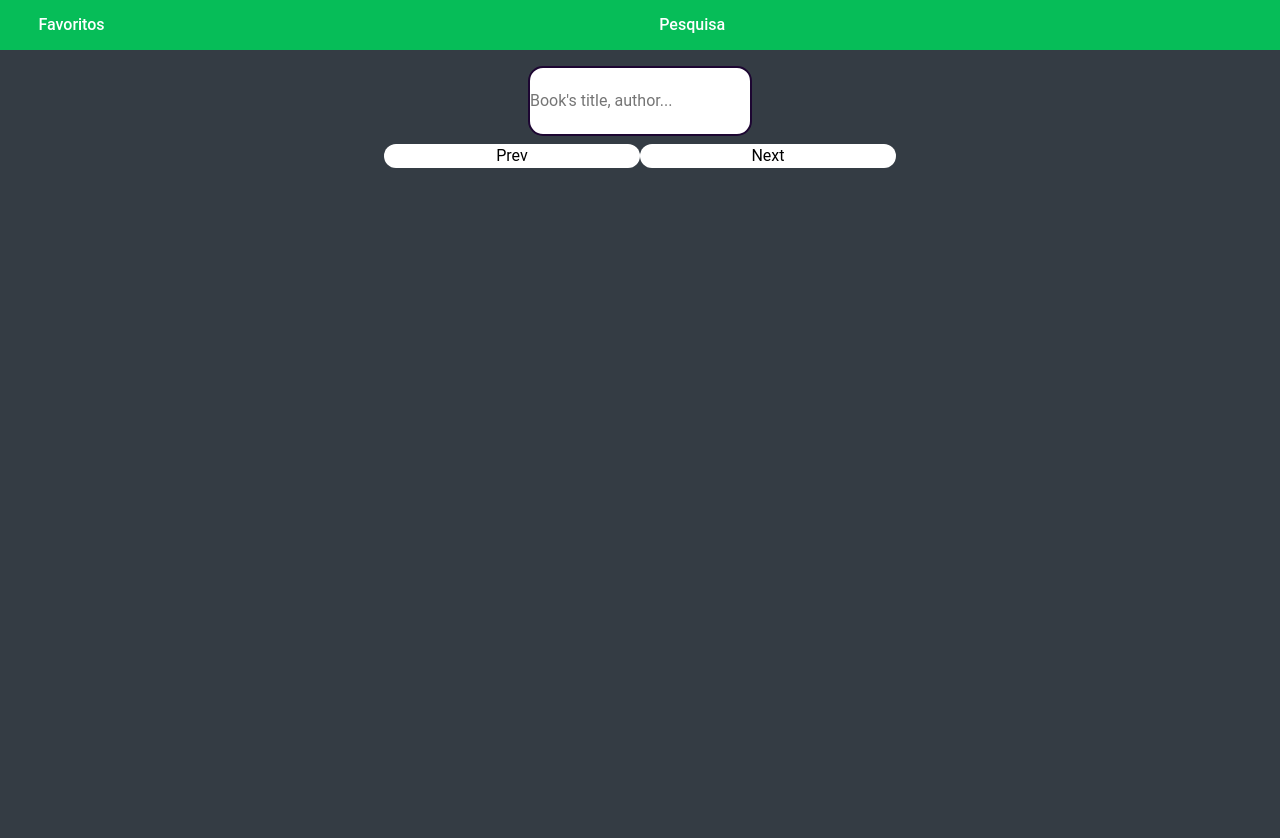
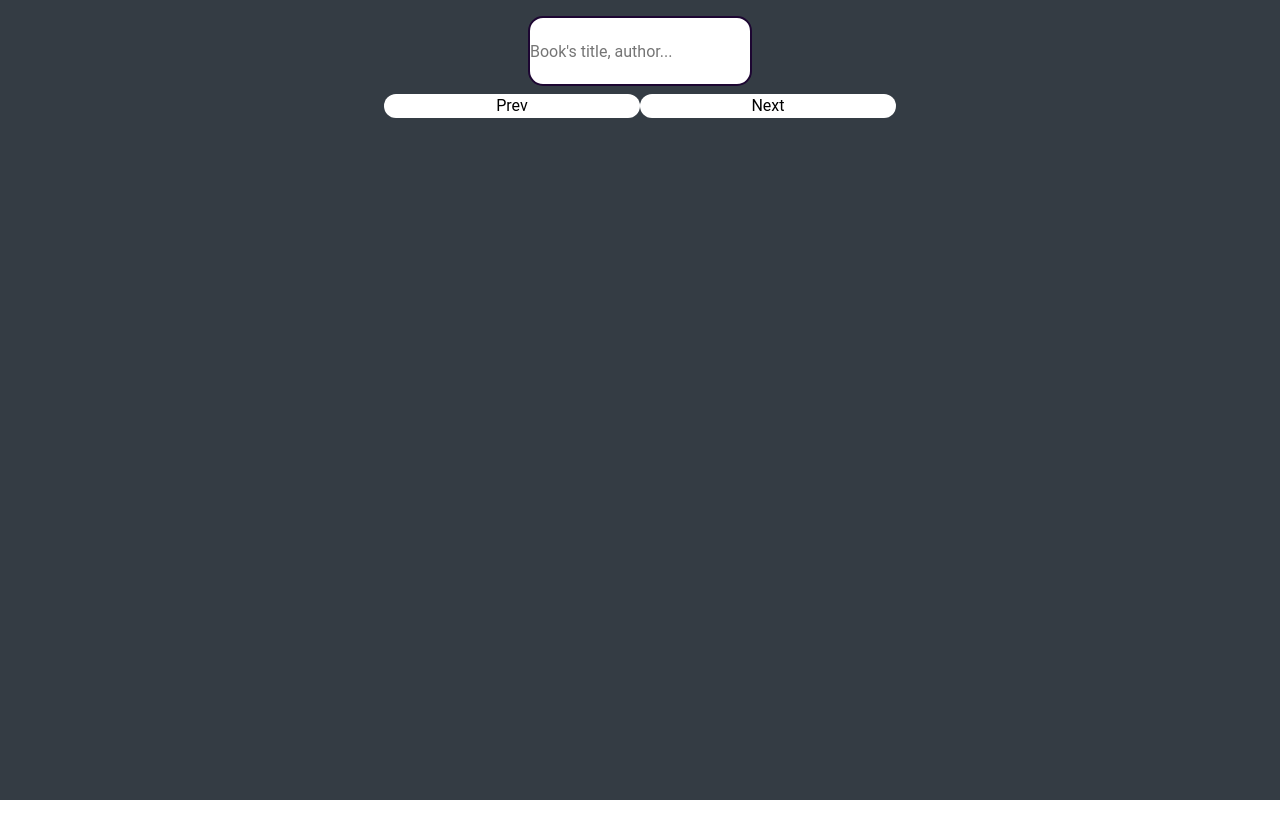
Before and after one commit to arnaudmatheus/AutonoDev, a React (Create React App) app: page /search in a window 1280 px wide. Shown: the top 838 px of the page. After the commit the page ends 800 px from the top, so only its background shows below. Built offline with nearby package versions, Linux system fonts and the light colour scheme.

Commit message:
last commit

```diff
--- a/src/components/Header/index.tsx
+++ /dev/null
@@ -1,24 +0,0 @@
-import React from 'react';
-import { Link } from 'react-router-dom';
-import topBarIcon from '../../images/topBarIcon.svg';
-import './styles.scss';
-
-const TopBar = () => (
-  <header className="page-header">
-    <div className="top-bar-container">
-      <div className="header-text">
-        <Link to="/fav">
-          <strong>Favoritos</strong>
-        </Link>
-      </div>
-
-      <div className="header-text">
-        <Link to="/search">
-          <strong>Pesquisa</strong>
-        </Link>
-      </div>
-    </div>
-  </header>
-);
-
-export default TopBar;
--- a/src/components/Header/styles.scss
+++ /dev/null
@@ -1,38 +0,0 @@
-@import '../../mixin.scss';
-.page-header {
-    display: flex;
-    flex-direction: column;
-    background-color: $secondary_color;
-    height: 8%;
-
-    .top-bar-container {
-      width: 100%;
-      display: flex;
-      justify-content: space-between;
-      align-items: center;
-      padding: 1% 0 1% 3%;
-
-      .header-text {
-        width: 90%;
-        margin: 0 auto;
-        position: relative;
-        margin-bottom: 0rem;
-
-        strong {
-          cursor: pointer;
-
-          color: white;
-          font-style: normal;
-          font-weight: 500;
-          font-size: 16px;
-          line-height: 19px;
-        }
-      }
-    }
-  }
-
-  @media (min-width: 700px) {
-    .page-header {
-      max-width: 100%;
-    }
-  }
--- a/src/containers/SearchPage/index.tsx
+++ b/src/containers/SearchPage/index.tsx
@@ -3,7 +3,6 @@ import api from '../../services/api'
 import BookCards from '../../components/BookCard';
 import Button from '@material-ui/core/Button';
 import ButtonGroup from '@material-ui/core/ButtonGroup';
-import TopBar from '../../components/Header'
 import { Container, } from 'react-bootstrap';
 import { useSelector } from 'react-redux';
 import {ApplicationState} from '../../store';
@@ -75,8 +74,6 @@ const SearchPage = () => {
 
 
     return(
-        <>
-        <TopBar/>
 
         <Container fluid id = 'principal-container'>
 
@@ -125,7 +122,7 @@ const SearchPage = () => {
             </div>
 
         </Container>
-        </>
+
     )
 }
 
```
